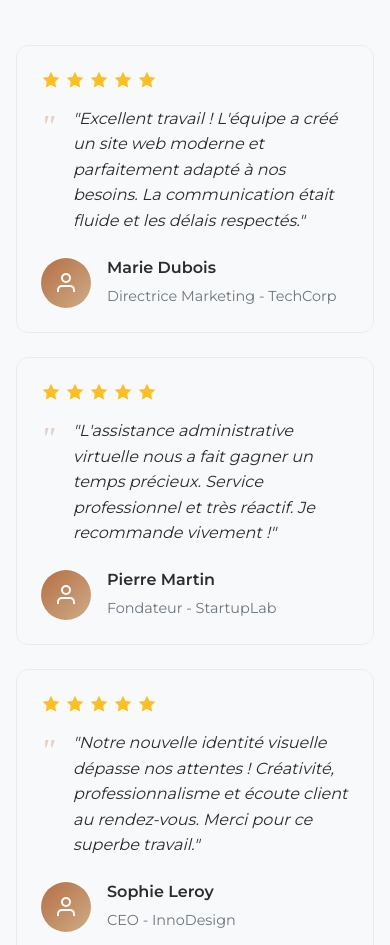
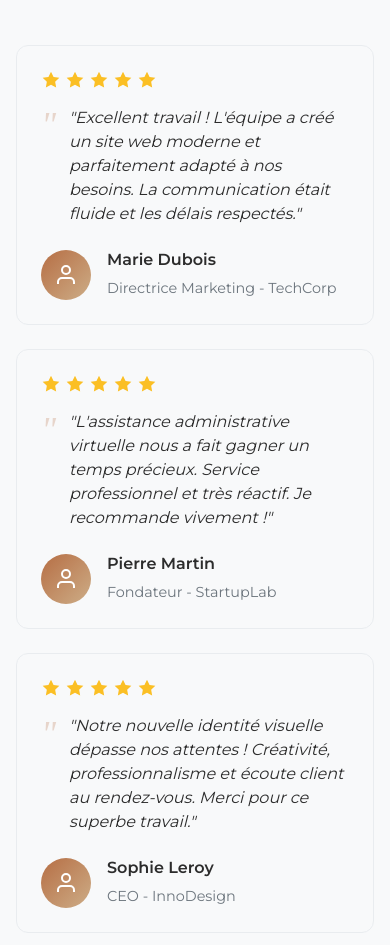
Before and after one commit to samuel-corinthe/Y-S, a plain HTML site: page index.html in a window 390 px wide. Shown: the part 3647-4592 px from the top of the page. Drawn offline with Linux system fonts and the light colour scheme.

Commit message:
css/style.css

```diff
--- a/css/style.css
+++ b/css/style.css
@@ -720,20 +720,22 @@ a:hover {
 
     .testimonial-text {
         font-size: 1rem;
-        padding-left: 2rem; /* espace pour le guillemet */
-        position: relative; /* nécessaire pour ::before */
+        padding-left: 1.75rem; /* réduit l'espace à gauche */
+        position: relative;
+        line-height: 1.5;
     }
 
     .testimonial-text::before {
         content: '"';
-        font-size: 2rem;
+        font-size: 2.25rem;
         position: absolute;
         left: 0;
-        top: -0.3rem;
+        top: 0.1rem;
         color: var(--primary-color);
-        opacity: 0.3;
+        opacity: 0.25;
         font-family: serif;
         pointer-events: none;
+        line-height: 1;
     }
 }
 
```
